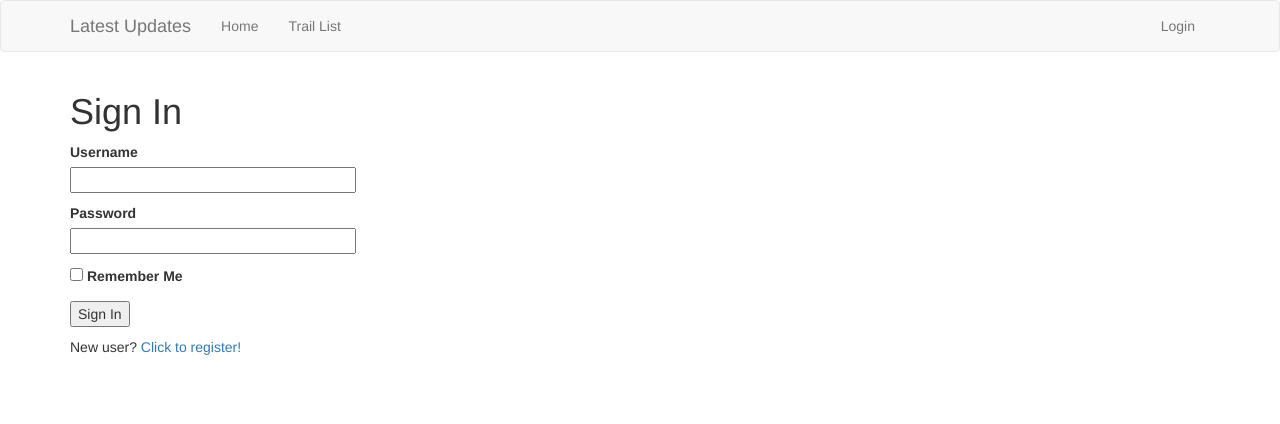
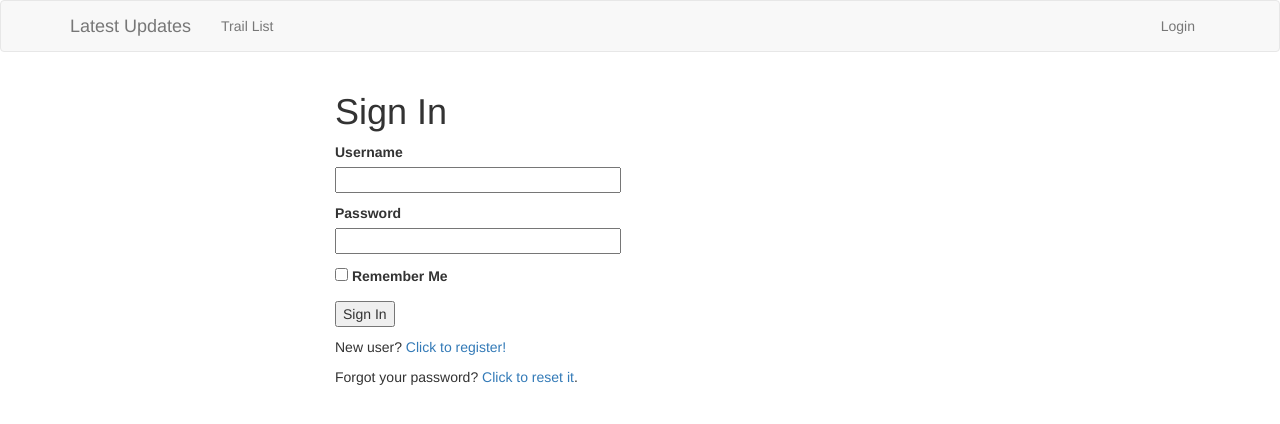
Before and after one commit to jeffreycharters/radriders-real, a Flask app: page /login in a window 1280 px wide. Shown: the top 424 px of the page. Run offline with Flask 2, Linux system fonts and the light colour scheme; some libraries are stand-ins or nearby versions.

Commit message:
Add password reset with webtokens

```diff
--- a/app/templates/base.html
+++ b/app/templates/base.html
@@ -49,7 +49,6 @@
 
                 <div class="collapse navbar-collapse" id="bs-example-navbar-collapse-1">
                     <ul class="nav navbar-nav">
-                        <li><a href="{{ url_for('trails_bp.index') }}">Home</a></li>
                         <li><a href="{{ url_for('trails_bp.explore_trails')}}">Trail List</a></li>
                     </ul>
                     <ul class="nav navbar-nav navbar-right">
@@ -72,7 +71,7 @@
     {% endblock %}
 
     {% block content %}
-        <div class="container">
+        <div class="container" style="max-width: 640px;">
             {% with messages = get_flashed_messages() %}
                 {% if messages %}
                     {% for message in messages %}
@@ -82,5 +81,5 @@
             {% endwith %}
 
             {% block app_content %}{% endblock %}
-        </div>
+            </div>
     {% endblock %}
--- a/app/users/forms.py
+++ b/app/users/forms.py
@@ -2,12 +2,14 @@ from flask_wtf import FlaskForm
 from wtforms import StringField, PasswordField, BooleanField, SubmitField
 from wtforms.validators import DataRequired, ValidationError, Email, EqualTo
 from app.users.models import User
+
 
 class LoginForm(FlaskForm):
     username = StringField('Username', validators=[DataRequired()])
     password = PasswordField('Password', validators=[DataRequired()])
     remember_me = BooleanField('Remember Me')
     submit = SubmitField('Sign In')
+
 
 class RegistrationForm(FlaskForm):
     username = StringField('Username', validators=[DataRequired()])
@@ -20,9 +22,22 @@ class RegistrationForm(FlaskForm):
     def validate_username(self, username):
         user = User.query.filter_by(username=username.data).first()
         if user is not None:
-            raise ValidationError('Someone else already got that username. Try again.')
+            raise ValidationError(
+                'Someone else already got that username. Try again.')
 
     def validate_email(self, email):
         user = User.query.filter_by(email=email.data).first()
         if user is not None:
             raise ValidationError('That email address is already registered.')
+
+
+class ResetPasswordForm(FlaskForm):
+    password = PasswordField('Password', validators=[DataRequired()])
+    password2 = PasswordField('Repeat Password',
+                              validators=[DataRequired(), EqualTo('password')])
+    submit = SubmitField('Reset Password')
+
+
+class ResetPasswordRequestForm(FlaskForm):
+    email = StringField('Email', validators=[DataRequired(), Email()])
+    submit = SubmitField('Request Password Reset')
--- a/app/users/routes.py
+++ b/app/users/routes.py
@@ -2,7 +2,9 @@ from flask import Blueprint, render_template, redirect, flash, url_for, request,
 from flask import current_app as app
 from flask_login import current_user, login_user, logout_user, login_required
 from app import db
-from app.users.forms import LoginForm, RegistrationForm
+from app.email import send_password_reset_email
+from app.users.forms import LoginForm, RegistrationForm, ResetPasswordRequestForm
+from app.users.forms import ResetPasswordForm
 from app.users.models import User
 from app.trails.models import Trails
 from werkzeug.urls import url_parse
@@ -52,6 +54,37 @@ def register():
     return render_template('register.html', title='Get Registered', form=form)
 
 
+@users_bp.route('/reset_password/<token>', methods=['GET', 'POST'])
+def reset_password(token):
+    if current_user.is_authenticated:
+        return redirect(url_for('trails_bp.index'))
+    user = User.verify_reset_password_token(token)
+    if not user:
+        return redirect(url_for('trails_bp.index'))
+    form = ResetPasswordForm()
+    if form.validate_on_submit():
+        user.set_password(form.password.data)
+        db.session.commit()
+        flash('Your password has been reset')
+        return redirect(url_for('users_bp.login'))
+    return render_template('reset_password.html', form=form)
+
+
+@users_bp.route('/reset_password_request', methods=['GET', 'POST'])
+def reset_password_request():
+    if current_user.is_authenticated:
+        return redirect(url_for('index'))
+    form = ResetPasswordRequestForm()
+    if form.validate_on_submit():
+        user = User.query.filter_by(email=form.email.data).first()
+        if user:
+            send_password_reset_email(user)
+        flash('Check your email for instruction to reset your password')
+        return redirect(url_for('users_bp.login'))
+    return render_template('reset_password_request.html',
+                           title='Reset Password', form=form)
+
+
 @users_bp.route('/subscribe/<trail_id>', methods=['POST'])
 def subscribe(trail_id):
     trails = Trails.query.filter_by(id=trail_id).first()
--- a/app/users/templates/login.html
+++ b/app/users/templates/login.html
@@ -33,5 +33,7 @@
 </form>
 
 <p>New user? <a href="{{ url_for('users_bp.register') }}">Click to register!</a></p>
+<p> Forgot your password?
+<a href="{{ url_for('users_bp.reset_password_request') }}">Click to reset it</a>.
 
 {% endblock %}
--- a/config.py
+++ b/config.py
@@ -7,6 +7,8 @@ load_dotenv(os.path.join(basedir, '.env'))
 
 class Config(object):
     SECRET_KEY = os.environ.get('SECRET_KEY') or 'you-will-never-guess'
+
+    APP_TITLE = 'RadRiders MTB'
 
     SQLALCHEMY_DATABASE_URI = os.environ.get('DATABASE_URL') or \
         'sqlite:///' + os.path.join(basedir, 'app.db')
```
Also changed, not shown: app/__init__.py (+12 -9 lines), app/email.py (added, +29 -0 lines), app/users/models.py (+18 -0 lines), app/users/templates/email/reset_password.html (added, +12 -0 lines), app/users/templates/email/reset_password.txt (added, +12 -0 lines), app/users/templates/reset_password.html (added, +14 -0 lines), app/users/templates/reset_password_request.html (added, +15 -0 lines), requirements.txt (+10 -9 lines).
